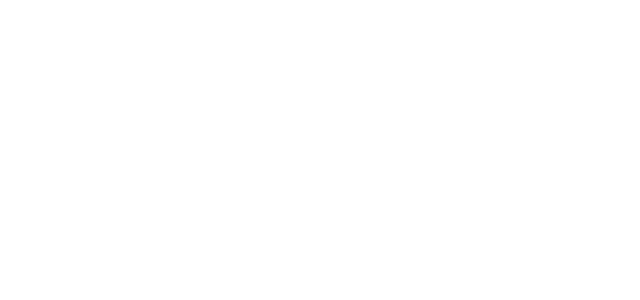
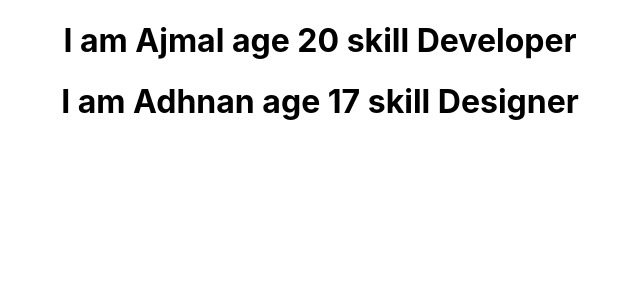
Before and after one commit to ajmalMundumuzhi/React-Fundamentals, a React (Create React App) app: page / in a window 1280 px wide. Shown: the top 300 px of the page, without its empty margins (320-960 px from the left). Built offline with nearby package versions, Linux system fonts and the light colour scheme.

Commit message:
list rendering completede

```diff
--- a/src/App.js
+++ b/src/App.js
@@ -9,11 +9,13 @@
 import BindEvent from './components/BindEvent';
 import ParentComponent from './components/ParentComponent';
 import UserGreeting from './components/UserGreeting';
+import NameList from './components/NameList';
 
 function App() {
   return (
     <div className="App">
-      <UserGreeting />
+      <NameList />
+      {/* <UserGreeting /> */}
       {/* <ParentComponent /> */}
       {/* <BindEvent /> */}
       {/* <Count /> */}
--- /dev/null
+++ b/src/components/NameList.js
@@ -0,0 +1,30 @@
+import React from 'react'
+import Person from './Person'
+
+function NameList() {
+    const persons = [
+        {
+            id: 1,
+            name: "Ajmal",
+            age: 20,
+            skill: "Developer"
+        },
+        {
+            id: 1,
+            name: "Adhnan",
+            age: 17,
+            skill: "Designer"
+        }
+    ]
+
+    const personList = persons.map(person => (
+        <Person key={person.id} person={person} />
+    ))
+  return (
+    <div>
+      {personList}
+    </div>
+  )
+}
+
+export default NameList
--- /dev/null
+++ b/src/components/Person.js
@@ -0,0 +1,11 @@
+import React from 'react'
+
+function Person({person}) {
+  return (
+    <div>
+      <h1>I am {person.name} age {person.age} skill {person.skill}</h1>
+    </div>
+  )
+}
+
+export default Person
```
